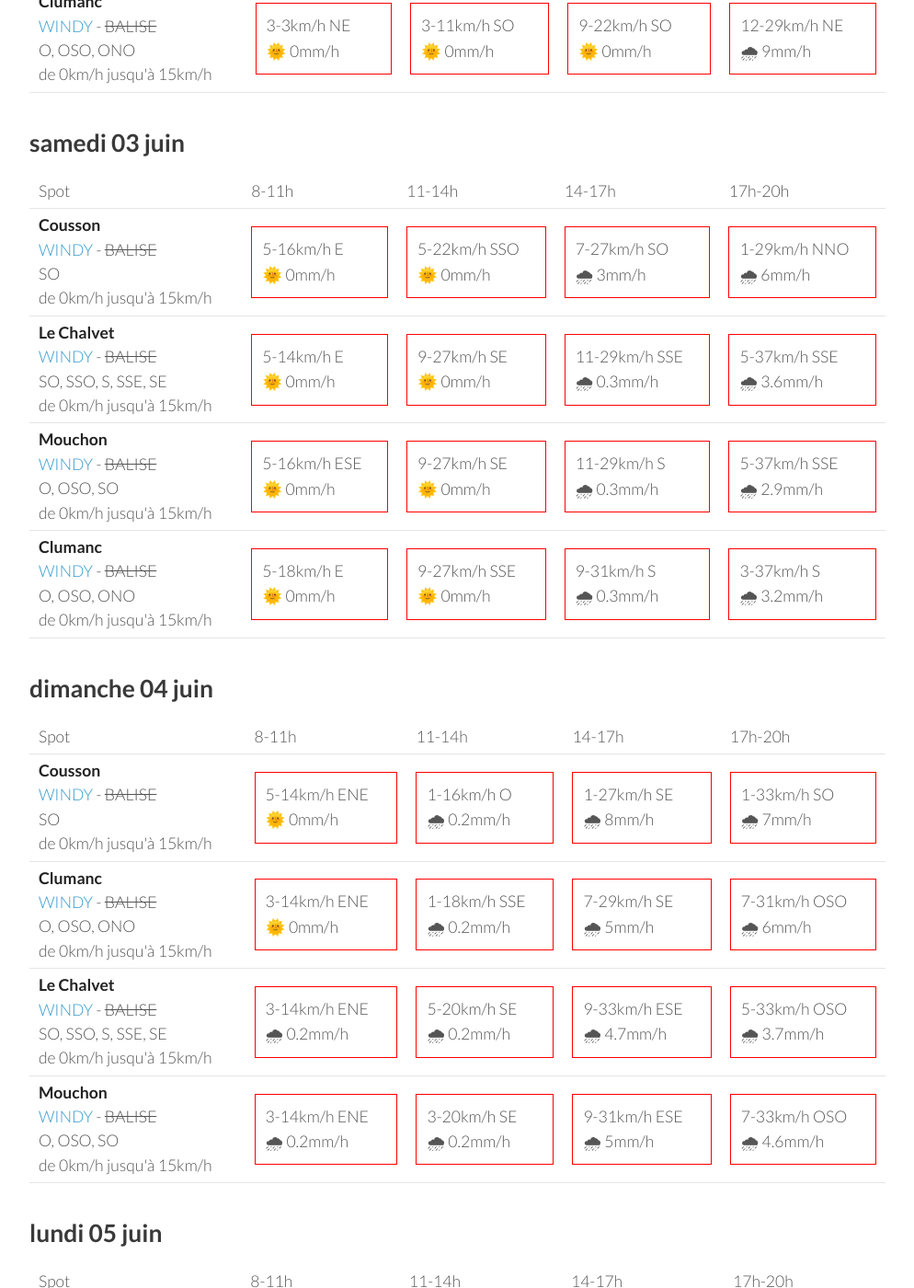
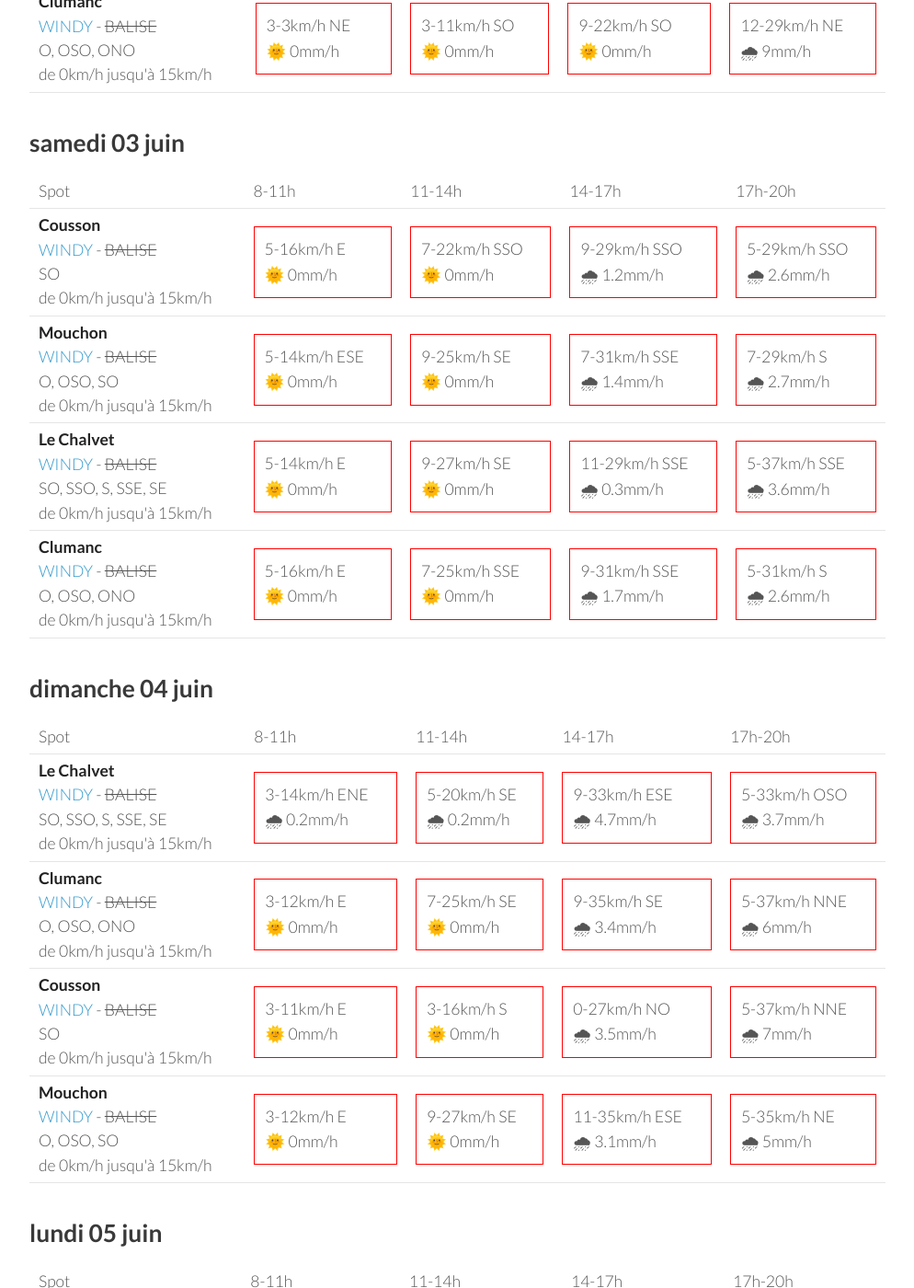
Before and after one commit to parapente-dans-le-nord/parapente-dans-le-nord.github.io, a Jekyll site: the page built from saint_andre.markdown, in a window 1280 px wide and 1400 px high, scrolled down 1325 px. Shown: the whole window at 92% size, without its empty margins (26-1020 px from the left). Built offline with Jekyll 4.4.1, drawn with Linux system fonts in a browser that asks for light colours; some of the changed text lies outside the part shown.

Commit message:
update index.markdown

```diff
--- a/saint_andre.markdown
+++ b/saint_andre.markdown
@@ -133,9 +133,19 @@ page mise à jour le jeudi 01 juin 13:36
         <td><strong>Cousson</strong><br><a href="https://windy.com/44.054/6.240?43.940,6.241,10,m:eSAaglz">WINDY</a> - <span class="no-balise"> BALISE </span><br> <span class="vent-favorable">SO</span><br><span class="force-vent">de 0km/h jusqu'à 15km/h</span> </td>
 
             <td><div class="not-flyable"><p>5-16km/h E</p><p>🌞 0mm/h</p></div></td>
-            <td><div class="not-flyable"><p>5-22km/h SSO</p><p>🌞 0mm/h</p></div></td>
-            <td><div class="not-flyable"><p>7-27km/h SO</p><p>🌧 3mm/h</p></div></td>
-            <td><div class="not-flyable"><p>1-29km/h NNO</p><p>🌧 6mm/h</p></div></td>
+            <td><div class="not-flyable"><p>7-22km/h SSO</p><p>🌞 0mm/h</p></div></td>
+            <td><div class="not-flyable"><p>9-29km/h SSO</p><p>🌧 1.2mm/h</p></div></td>
+            <td><div class="not-flyable"><p>5-29km/h SSO</p><p>🌧 2.6mm/h</p></div></td>
+
+
+    </tr>
+<tr>
+        <td><strong>Mouchon</strong><br><a href="https://windy.com/43.992/6.424?43.878,6.425,10,m:eSuaglR">WINDY</a> - <span class="no-balise"> BALISE </span><br> <span class="vent-favorable">O, OSO, SO</span><br><span class="force-vent">de 0km/h jusqu'à 15km/h</span> </td>
+
+            <td><div class="not-flyable"><p>5-14km/h ESE</p><p>🌞 0mm/h</p></div></td>
+            <td><div class="not-flyable"><p>9-25km/h SE</p><p>🌞 0mm/h</p></div></td>
+            <td><div class="not-flyable"><p>7-31km/h SSE</p><p>🌧 1.4mm/h</p></div></td>
+            <td><div class="not-flyable"><p>7-29km/h S</p><p>🌧 2.7mm/h</p></div></td>
 
 
     </tr>
@@ -150,22 +160,12 @@ page mise à jour le jeudi 01 juin 13:36
 
     </tr>
 <tr>
-        <td><strong>Mouchon</strong><br><a href="https://windy.com/43.992/6.424?43.878,6.425,10,m:eSuaglR">WINDY</a> - <span class="no-balise"> BALISE </span><br> <span class="vent-favorable">O, OSO, SO</span><br><span class="force-vent">de 0km/h jusqu'à 15km/h</span> </td>
-
-            <td><div class="not-flyable"><p>5-16km/h ESE</p><p>🌞 0mm/h</p></div></td>
-            <td><div class="not-flyable"><p>9-27km/h SE</p><p>🌞 0mm/h</p></div></td>
-            <td><div class="not-flyable"><p>11-29km/h S</p><p>🌧 0.3mm/h</p></div></td>
-            <td><div class="not-flyable"><p>5-37km/h SSE</p><p>🌧 2.9mm/h</p></div></td>
-
-
-    </tr>
-<tr>
         <td><strong>Clumanc</strong><br><a href="https://windy.com/44.027/6.402?43.914,6.403,10,m:eSxaglP">WINDY</a> - <span class="no-balise"> BALISE </span><br> <span class="vent-favorable">O, OSO, ONO</span><br><span class="force-vent">de 0km/h jusqu'à 15km/h</span> </td>
 
-            <td><div class="not-flyable"><p>5-18km/h E</p><p>🌞 0mm/h</p></div></td>
-            <td><div class="not-flyable"><p>9-27km/h SSE</p><p>🌞 0mm/h</p></div></td>
-            <td><div class="not-flyable"><p>9-31km/h S</p><p>🌧 0.3mm/h</p></div></td>
-            <td><div class="not-flyable"><p>3-37km/h S</p><p>🌧 3.2mm/h</p></div></td>
+            <td><div class="not-flyable"><p>5-16km/h E</p><p>🌞 0mm/h</p></div></td>
+            <td><div class="not-flyable"><p>7-25km/h SSE</p><p>🌞 0mm/h</p></div></td>
+            <td><div class="not-flyable"><p>9-31km/h SSE</p><p>🌧 1.7mm/h</p></div></td>
+            <td><div class="not-flyable"><p>5-31km/h S</p><p>🌧 2.6mm/h</p></div></td>
 
 
     </tr>
@@ -186,26 +186,6 @@ page mise à jour le jeudi 01 juin 13:36
       <td>17h-20h</td>
     </tr>
 <tr>
-        <td><strong>Cousson</strong><br><a href="https://windy.com/44.054/6.240?43.940,6.241,10,m:eSAaglz">WINDY</a> - <span class="no-balise"> BALISE </span><br> <span class="vent-favorable">SO</span><br><span class="force-vent">de 0km/h jusqu'à 15km/h</span> </td>
-
-            <td><div class="not-flyable"><p>5-14km/h ENE</p><p>🌞 0mm/h</p></div></td>
-            <td><div class="not-flyable"><p>1-16km/h O</p><p>🌧 0.2mm/h</p></div></td>
-            <td><div class="not-flyable"><p>1-27km/h SE</p><p>🌧 8mm/h</p></div></td>
-            <td><div class="not-flyable"><p>1-33km/h SO</p><p>🌧 7mm/h</p></div></td>
-
-
-    </tr>
-<tr>
-        <td><strong>Clumanc</strong><br><a href="https://windy.com/44.027/6.402?43.914,6.403,10,m:eSxaglP">WINDY</a> - <span class="no-balise"> BALISE </span><br> <span class="vent-favorable">O, OSO, ONO</span><br><span class="force-vent">de 0km/h jusqu'à 15km/h</span> </td>
-
-            <td><div class="not-flyable"><p>3-14km/h ENE</p><p>🌞 0mm/h</p></div></td>
-            <td><div class="not-flyable"><p>1-18km/h SSE</p><p>🌧 0.2mm/h</p></div></td>
-            <td><div class="not-flyable"><p>7-29km/h SE</p><p>🌧 5mm/h</p></div></td>
-            <td><div class="not-flyable"><p>7-31km/h OSO</p><p>🌧 6mm/h</p></div></td>
-
-
-    </tr>
-<tr>
         <td><strong>Le Chalvet</strong><br><a href="https://windy.com/43.979/6.480?43.866,6.480,10,m:eSsaglX">WINDY</a> - <span class="no-balise"> BALISE </span><br> <span class="vent-favorable">SO, SSO, S, SSE, SE</span><br><span class="force-vent">de 0km/h jusqu'à 15km/h</span> </td>
 
             <td><div class="not-flyable"><p>3-14km/h ENE</p><p>🌧 0.2mm/h</p></div></td>
@@ -216,12 +196,32 @@ page mise à jour le jeudi 01 juin 13:36
 
     </tr>
 <tr>
+        <td><strong>Clumanc</strong><br><a href="https://windy.com/44.027/6.402?43.914,6.403,10,m:eSxaglP">WINDY</a> - <span class="no-balise"> BALISE </span><br> <span class="vent-favorable">O, OSO, ONO</span><br><span class="force-vent">de 0km/h jusqu'à 15km/h</span> </td>
+
+            <td><div class="not-flyable"><p>3-12km/h E</p><p>🌞 0mm/h</p></div></td>
+            <td><div class="not-flyable"><p>7-25km/h SE</p><p>🌞 0mm/h</p></div></td>
+            <td><div class="not-flyable"><p>9-35km/h SE</p><p>🌧 3.4mm/h</p></div></td>
+            <td><div class="not-flyable"><p>5-37km/h NNE</p><p>🌧 6mm/h</p></div></td>
+
+
+    </tr>
+<tr>
+        <td><strong>Cousson</strong><br><a href="https://windy.com/44.054/6.240?43.940,6.241,10,m:eSAaglz">WINDY</a> - <span class="no-balise"> BALISE </span><br> <span class="vent-favorable">SO</span><br><span class="force-vent">de 0km/h jusqu'à 15km/h</span> </td>
+
+            <td><div class="not-flyable"><p>3-11km/h E</p><p>🌞 0mm/h</p></div></td>
+            <td><div class="not-flyable"><p>3-16km/h S</p><p>🌞 0mm/h</p></div></td>
+            <td><div class="not-flyable"><p>0-27km/h NO</p><p>🌧 3.5mm/h</p></div></td>
+            <td><div class="not-flyable"><p>5-37km/h NNE</p><p>🌧 7mm/h</p></div></td>
+
+
+    </tr>
+<tr>
         <td><strong>Mouchon</strong><br><a href="https://windy.com/43.992/6.424?43.878,6.425,10,m:eSuaglR">WINDY</a> - <span class="no-balise"> BALISE </span><br> <span class="vent-favorable">O, OSO, SO</span><br><span class="force-vent">de 0km/h jusqu'à 15km/h</span> </td>
 
-            <td><div class="not-flyable"><p>3-14km/h ENE</p><p>🌧 0.2mm/h</p></div></td>
-            <td><div class="not-flyable"><p>3-20km/h SE</p><p>🌧 0.2mm/h</p></div></td>
-            <td><div class="not-flyable"><p>9-31km/h ESE</p><p>🌧 5mm/h</p></div></td>
-            <td><div class="not-flyable"><p>7-33km/h OSO</p><p>🌧 4.6mm/h</p></div></td>
+            <td><div class="not-flyable"><p>3-12km/h E</p><p>🌞 0mm/h</p></div></td>
+            <td><div class="not-flyable"><p>9-27km/h SE</p><p>🌞 0mm/h</p></div></td>
+            <td><div class="not-flyable"><p>11-35km/h ESE</p><p>🌧 3.1mm/h</p></div></td>
+            <td><div class="not-flyable"><p>5-35km/h NE</p><p>🌧 5mm/h</p></div></td>
 
 
     </tr>
```
Also changed, not shown: other parts of saint_andre.markdown (+1 -1 lines).
